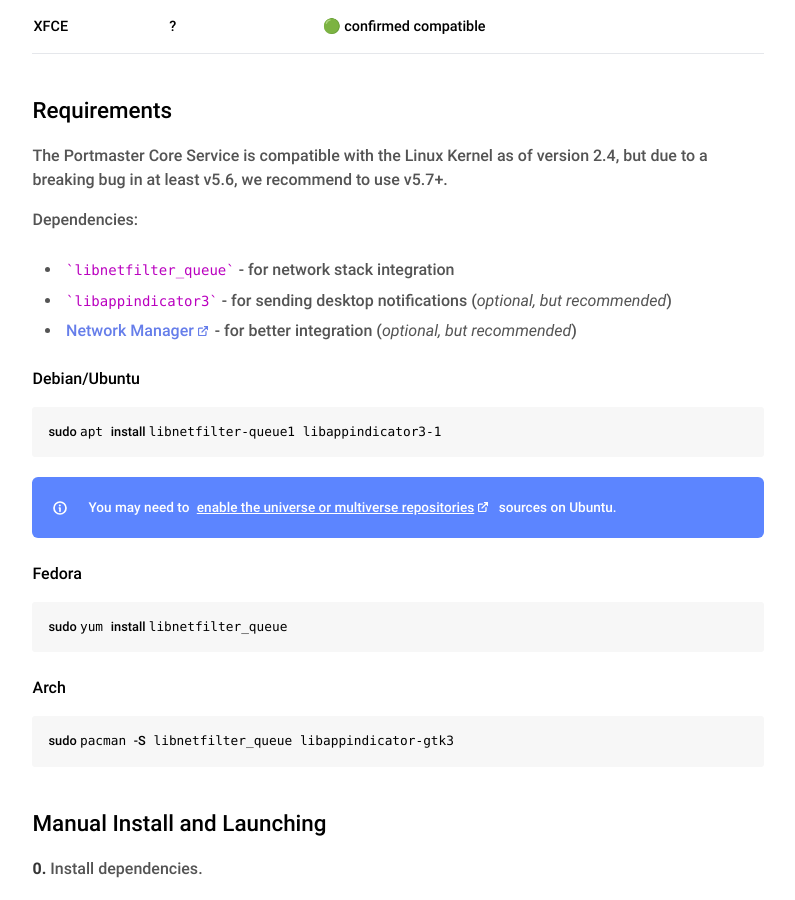
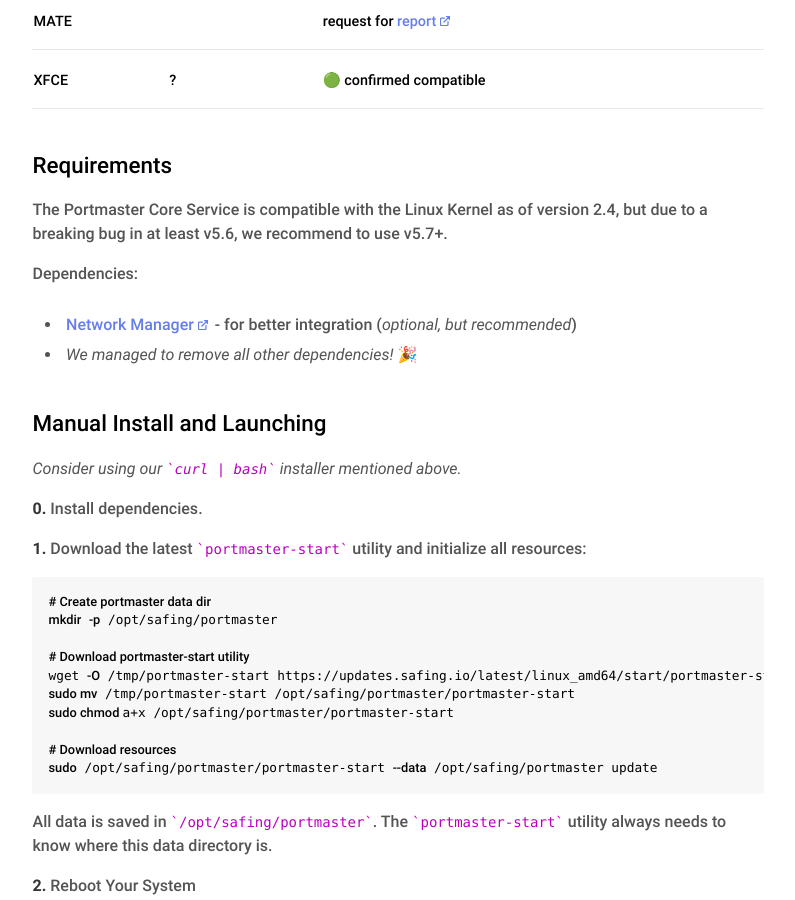
Before and after one commit to safing/docs, a Jekyll site: the page built from portmaster/install/linux.md, in a window 1280 px wide and 900 px high, scrolled down 2821 px. Shown: the whole window, without its empty margins (277-1072 px from the left). Built offline with Jekyll 4.4.1, drawn with Linux system fonts in a browser that asks for light colours; some of the changed text lies outside the part shown.

Commit message:
Update linux installers and dependencies

````diff
--- a/portmaster/install/linux.md
+++ b/portmaster/install/linux.md
@@ -9,9 +9,10 @@ This page covers how to install and uninstall the Portmaster on Linux.
 
 We provide package installers for supported systems:
 
-- [`.deb` for Debian/Ubuntu]({{ site.download_linux_deb_url }}) ([_how to_](https://linuxconfig.org/install-deb-file-on-ubuntu-20-04-focal-fossa-linux))
-- [`.rpm` for Fedora]({{ site.download_linux_rpm_url }}) ([_how to_](https://itsfoss.com/install-rpm-files-fedora/))
-- [`PKGBUILD` for Arch](#arch-linux)
+- [Download `.deb`]({{ site.download_linux_deb_url }}) for Debian, Ubuntu, Pop!_OS, ... [_how to_](https://linuxconfig.org/install-deb-file-on-ubuntu-20-04-focal-fossa-linux)
+- [Download `.rpm`]({{ site.download_linux_rpm_url }}) for Fedora, CentOS, ... [_how to_](https://itsfoss.com/install-rpm-files-fedora/)
+- [In AUR](https://aur.archlinux.org/packages/portmaster-stub-bin): `portmaster-stub-bin` for Arch, Manjaro, EndeavourOS, ...
+- `curl -fsSL https://updates.safing.io/latest/linux_all/packages/install.sh | sudo bash` for Others
 
 __Important Notes__:
 
@@ -80,36 +81,12 @@ The Portmaster Core Service is compatible with the Linux Kernel as of version 2.
 
 Dependencies:
 
-- `libnetfilter_queue` - for network stack integration
-- `libappindicator3` - for sending desktop notifications (_optional, but recommended_)
 - [Network Manager](https://wiki.gnome.org/Projects/NetworkManager) - for better integration (_optional, but recommended_)
-
-###### Debian/Ubuntu
-
-```sh
-sudo apt install libnetfilter-queue1 libappindicator3-1
-```
-
-<div class="notification-warning">
-  <img src="{{ site.img_url }}icons/info.svg">
-  <p>
-    You may need to <a href="https://help.ubuntu.com/community/Repositories/Ubuntu">enable the universe or multiverse repositories</a>  sources on Ubuntu.
-  </p>
-</div>
-
-###### Fedora
-
-```sh
-sudo yum install libnetfilter_queue
-```
-
-###### Arch
-
-```sh
-sudo pacman -S libnetfilter_queue libappindicator-gtk3
-```
+- _We managed to remove all other dependencies!_ 🎉
 
 ### Manual Install and Launching
+
+_Consider using our `curl | bash` installer mentioned above._
 
 __0.__ Install dependencies.
 
````
